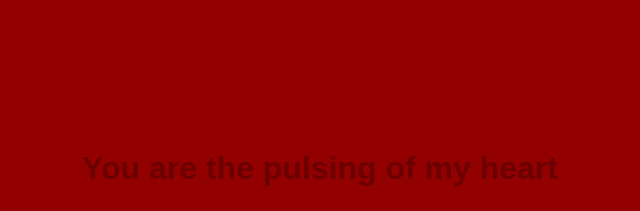
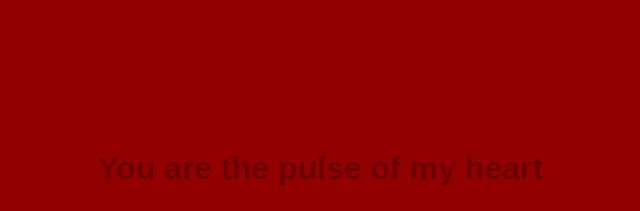
Before and after one commit to itsme7000/new-year-new, a plain HTML site: page heart.html in a window 1280 px wide. Shown: the top 211 px of the page, 320-960 px from the left. Drawn offline with Linux system fonts and the light colour scheme.

Commit message:
Update heart.html

```diff
--- a/heart.html
+++ b/heart.html
@@ -7,7 +7,7 @@
     <link rel="stylesheet" href="css/heart.css" />
   </head>
   <body>
-    <h1 class="main-quote">You are the pulsing of my heart</h1>
+    <h1 class="main-quote">You are the pulse of my heart</h1>
     <div class="heart" id="heart">
       <span>you</span>
     </div>
```
